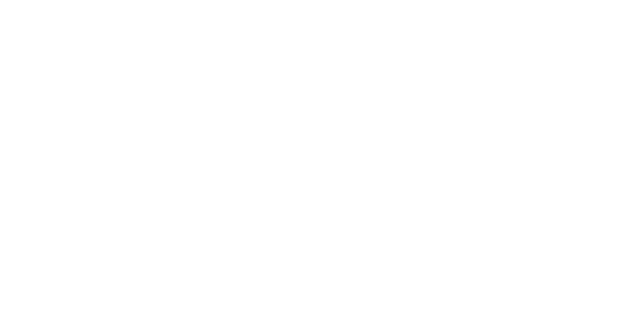
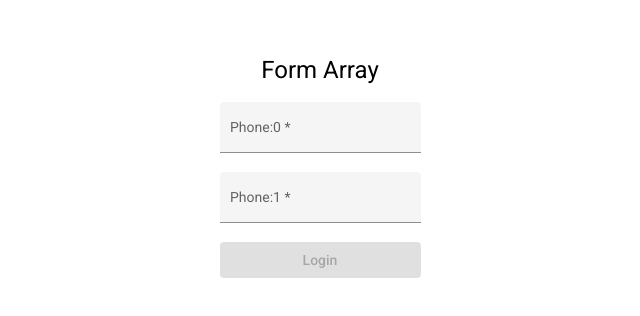
Before and after one commit to Pranay-Tej/angular-forms, an Angular app: page /form-array in a window 1280 px wide. Before the commit this address led to /. Shown: the part 234-550 px from the top of the page, without its empty margins (320-960 px from the left). Built offline with nearby package versions, Linux system fonts and the light colour scheme.

Commit message:
add form-array

```diff
--- a/src/app/app-routing.module.ts
+++ b/src/app/app-routing.module.ts
@@ -1,5 +1,6 @@
 import { NgModule } from '@angular/core';
 import { Routes, RouterModule } from '@angular/router';
+import { FormArrayComponent } from './form-array/form-array.component';
 import { FormControlComponent } from './form-control/form-control.component';
 import { FormGroupComponent } from './form-group/form-group.component';
 import { IndexComponent } from './index/index.component';
@@ -17,6 +18,10 @@
   {
     path: 'form-group',
     component: FormGroupComponent
+  },
+  {
+    path: 'form-array',
+    component: FormArrayComponent
   }
 ];
 
--- a/src/app/app.module.ts
+++ b/src/app/app.module.ts
@@ -9,13 +9,15 @@
 import { FormControlComponent } from './form-control/form-control.component';
 import { IndexComponent } from './index/index.component';
 import { FormGroupComponent } from './form-group/form-group.component';
+import { FormArrayComponent } from './form-array/form-array.component';
 
 @NgModule({
   declarations: [
     AppComponent,
     FormControlComponent,
     IndexComponent,
-    FormGroupComponent
+    FormGroupComponent,
+    FormArrayComponent
   ],
   imports: [
     BrowserModule,
--- /dev/null
+++ b/src/app/form-array/form-array.component.css
@@ -0,0 +1,11 @@
+.container{
+  display: grid;
+  height: 100%;
+  place-content: center;
+  justify-items: center;
+}
+
+.loginForm{
+  display: grid;
+  place-content: center;
+}
--- /dev/null
+++ b/src/app/form-array/form-array.component.html
@@ -0,0 +1,20 @@
+<div class="container">
+  <h1>Form Array</h1>
+  <form (ngSubmit)="login()" class="loginForm" [formGroup]="loginForm">
+
+    <div formArrayName="phoneNumbers">
+      <div *ngFor="let phone of phoneNumbers.controls; let i=index">
+        <mat-form-field appearance="fill">
+          <mat-label>Phone:{{i}}</mat-label>
+          <input name="phone{{i}}" type="text" matInput placeholder="1234567890" [formControlName]="i">
+          <mat-error *ngIf="phone.errors?.required" >Phone is required</mat-error>
+          <mat-error *ngIf="phone.errors?.pattern" >Invalid Phone number</mat-error>
+          <mat-error *ngIf="phone.errors?.minlength" >Minimum 10 characters</mat-error>
+          <mat-error *ngIf="phone.errors?.maxlength" >Maximum 10 characters</mat-error>
+        </mat-form-field>
+      </div>
+    </div>
+
+    <button mat-flat-button color="primary" type="submit" [disabled]="loginForm.invalid">Login</button>
+  </form>
+</div>
--- /dev/null
+++ b/src/app/form-array/form-array.component.ts
@@ -0,0 +1,37 @@
+import { Component, OnInit } from '@angular/core';
+import { FormArray, FormBuilder, FormGroup, Validators } from '@angular/forms';
+import { Router } from '@angular/router';
+
+@Component({
+  selector: 'app-form-array',
+  templateUrl: './form-array.component.html',
+  styleUrls: ['./form-array.component.css']
+})
+export class FormArrayComponent implements OnInit {
+
+  loginForm : FormGroup;
+
+  get phoneNumbers(){
+    return this.loginForm.get('phoneNumbers') as FormArray
+  }
+
+  constructor(private fb:FormBuilder, private router:Router) {}
+
+  ngOnInit(): void {
+    this.loginForm = this.fb.group({
+      phoneNumbers : this.fb.array([
+        this.fb.control('', [Validators.required, Validators.minLength(10), Validators.maxLength(10), Validators.pattern('^[0-9]*$')]),
+        this.fb.control('', [Validators.required, Validators.minLength(10), Validators.maxLength(10), Validators.pattern('^[0-9]*$')]),
+      ])
+    })
+  }
+
+  login(){
+    let response = window.confirm(this.loginForm.getRawValue());
+    console.log(this.loginForm.getRawValue());
+
+    if(response){
+      this.router.navigate(['/form-group'])
+    }
+  }
+}
--- a/src/app/form-group/form-group.component.ts
+++ b/src/app/form-group/form-group.component.ts
@@ -23,8 +23,8 @@
 
   ngOnInit(): void {
     this.loginForm = this.fb.group({
-      email: ['', [Validators.required, Validators.email]],
-      password: ['', [Validators.required, Validators.minLength(6)]]
+      email: this.fb.control('', [Validators.required, Validators.email]),
+      password: this.fb.control('', [Validators.required, Validators.minLength(6)])
     })
   }
 
@@ -33,7 +33,7 @@
     console.log(this.loginForm.getRawValue());
 
     if(response){
-      this.router.navigate(['/form-group'])
+      this.router.navigate(['/form-array'])
     }
   }
 
--- a/src/app/index/index.component.html
+++ b/src/app/index/index.component.html
@@ -1,4 +1,5 @@
 <div class="container">
   <a routerLink="/form-control">Form Control</a>
   <a routerLink="/form-group">Form Group</a>
+  <a routerLink="/form-array">Form Array</a>
 </div>
```
Also changed, not shown: 1 other file (tests, documents, lock files or other folders).
